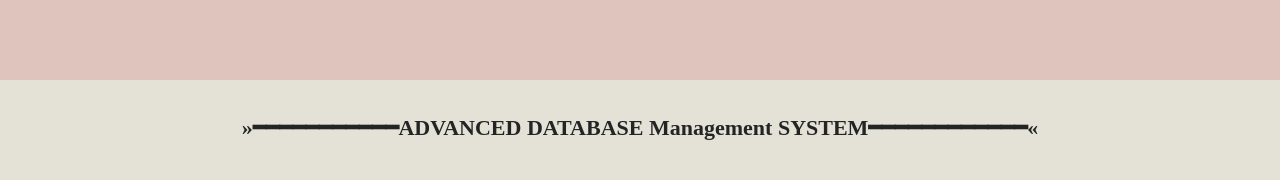
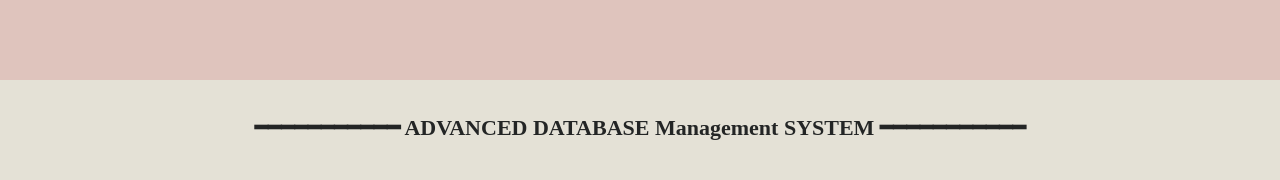
Before and after one commit to tejooo7/Academy-Insights, a plain HTML site: page templates/ADBMS.html in a window 1280 px wide. Shown: the top 180 px of the page. Drawn offline with Linux system fonts and the light colour scheme; files whose address does not match are found by name.

Commit message:
Update ADBMS.html

```diff
--- a/templates/ADBMS.html
+++ b/templates/ADBMS.html
@@ -9,7 +9,7 @@
 </head>
 <body>
     <button onclick="topFunction()" id="myBtn" title="Go to top"><img src="./images/top.webp"  width="25px" height="25px"></button>
-    <h1>»━━━━━━━━━━━ADVANCED DATABASE Management SYSTEM━━━━━━━━━━━━«</h1>
+    <h1>━━━━━━━━━━━ ADVANCED DATABASE Management SYSTEM ━━━━━━━━━━━</h1>
 
       <h3>SYLLABUS</h3><p>
 <b>Unit-1(Introduction)</b><br>
@@ -35,7 +35,7 @@ The ACID Properties; Transactions and Schedules; Concurrent Execution of Transac
         DBMS manage the data, the database engine, and the database schema, allowing for data to be manipulated or extracted by users and other programs. This helps provide data security, data integrity, concurrency, and uniform data administration procedures.
 
         DBMS optimizes the organization of data by following a database schema design technique called normalization, which splits a large table into smaller tables when any of its attributes have redundancy in values. DBMS offer many benefits over traditional file systems, including flexibility and a more complex backup system.</p>
-       <br><hr><br> <H3>»━━━━━━━━━━━BOOKS ━━━━━━━━━━━━«</H3>
+       <br><hr><br> <H3>━━━━━━━━━━━ BOOKS ━━━━━━━━━━━━</H3>
     <iframe src="./BOOKS/ADBMS/book1.pdf" width="420" height="345">
     </iframe>
     <iframe src="./BOOKS/ADBMS/book2.pdf" width="420" height="345">
```
